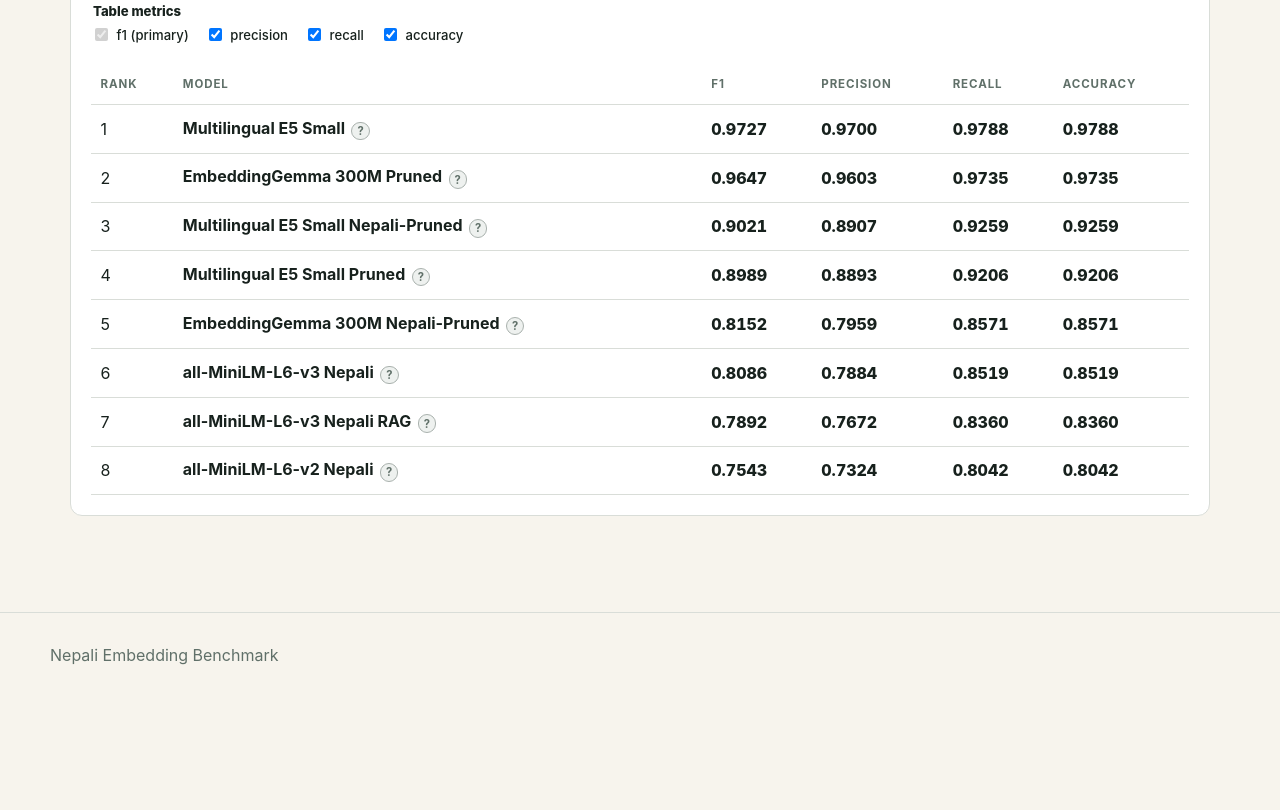
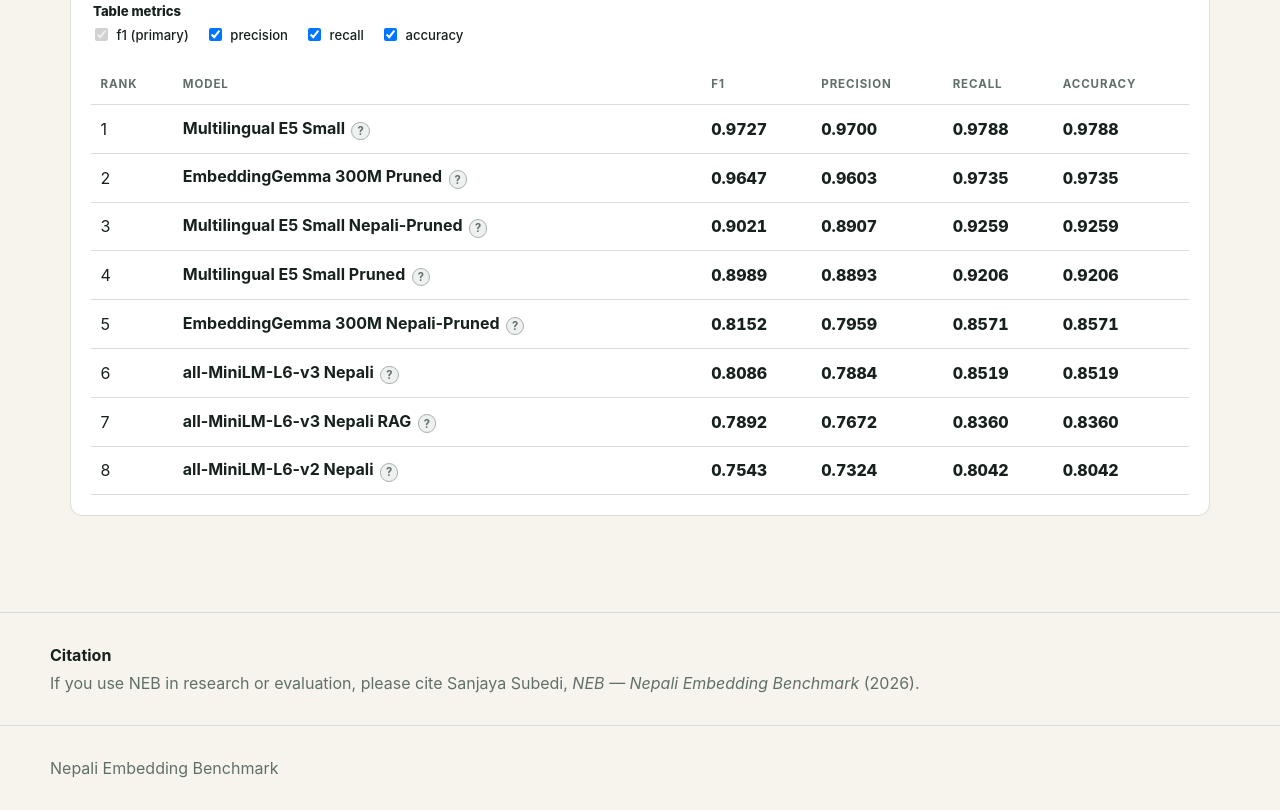
Before and after one commit to jangedoo/nepali-embedding-benchmark, an Astro site in the folder site/: page / in a window 1280 px wide. Shown: the part 1256-2066 px from the top of the page. Before the commit the page ends 1953 px from the top, so only its background shows below. Built offline with nearby package versions, Linux system fonts and the light colour scheme; Astro itself is replaced by a stand-in of ours.

Commit message:
Add project citation and dashboard link

```diff
--- a/site/src/layouts/Layout.astro
+++ b/site/src/layouts/Layout.astro
@@ -24,6 +24,12 @@ const base = import.meta.env.BASE_URL;
       </header>
     )}
     <main><slot /></main>
+    {!compact && (
+      <section class="citation" aria-labelledby="citation-heading">
+        <h2 id="citation-heading">Citation</h2>
+        <p>If you use NEB in research or evaluation, please cite Sanjaya Subedi, <cite>NEB — Nepali Embedding Benchmark</cite> (2026).</p>
+      </section>
+    )}
     {!compact && <footer>Nepali Embedding Benchmark</footer>}
   </body>
 </html>
--- a/site/src/styles/global.css
+++ b/site/src/styles/global.css
@@ -98,5 +98,8 @@ thead th { color: var(--muted); font-size: .72rem; letter-spacing: .08em; text-t
 fieldset { border: 0; margin: 0 0 1.25rem; padding: 0; }
 legend { font-weight: 800; margin-bottom: .75rem; }
 footer { border-top: 1px solid var(--line); color: var(--muted); padding: 2rem max(1.25rem, calc((100% - 1180px) / 2)); }
+.citation { border-top: 1px solid var(--line); padding: 2rem max(1.25rem, calc((100% - 1180px) / 2)); }
+.citation h2 { font-size: 1rem; }
+.citation p { color: var(--muted); margin: .5rem 0 0; }
 @media (max-width: 600px) { .brand span { display: none; } .section-head { display: block; } .comparison-editor > summary { align-items: start; flex-direction: column; gap: .25rem; } .comparison-summary { margin-left: 0; } h1 { font-size: 2.6rem; } }
 @media (prefers-reduced-motion: reduce) { *, *::before, *::after { scroll-behavior: auto !important; } }
```
Also changed, not shown: README.md.
